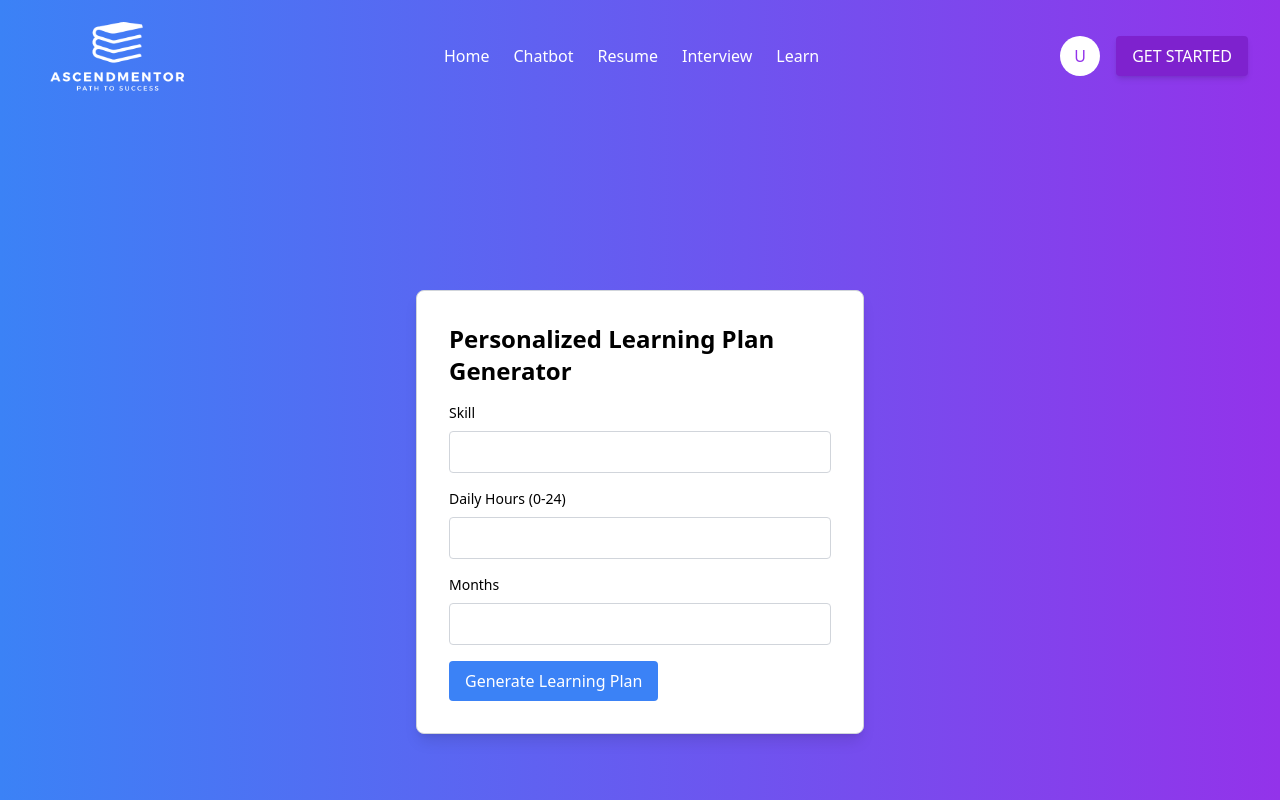
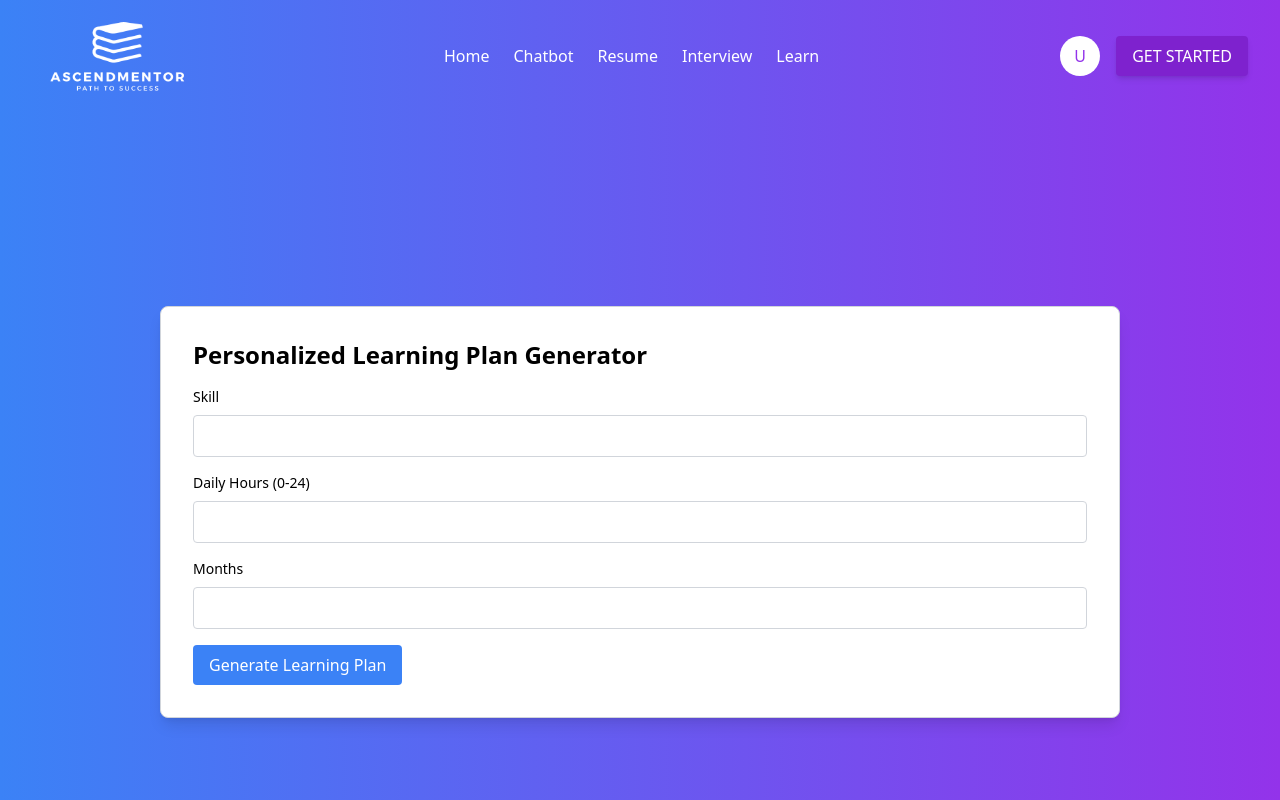
Before and after one commit to Hannan2004/AscendMentor, a React (Create React App) app in the folder frontend/: page /learning in a window 1280 px wide. Shown: the top 800 px of the page. Built offline with nearby package versions, Linux system fonts and the light colour scheme.

Commit message:
modified code for better response

```diff
--- a/frontend/src/pages/LearningPlanForm.js
+++ b/frontend/src/pages/LearningPlanForm.js
@@ -6,12 +6,17 @@ const LearningPlanForm = () => {
   const [months, setMonths] = useState('');
   const [learningPlan, setLearningPlan] = useState(null);
   const [error, setError] = useState(null);
+  const [loading, setLoading] = useState(false); // Add loading state
+  const [successMessage, setSuccessMessage] = useState('');
 
   const handleSubmit = async (e) => {
     e.preventDefault();
     setError(null);
+    setSuccessMessage('');
+    setLoading(true); // Set loading to true when the form is submitted
+
     try {
-      const response = await fetch('http://localhost:3001/test', {
+      const response = await fetch('http://localhost:3001/learning', {
         method: 'POST',
         headers: {
           'Content-Type': 'application/json',
@@ -19,15 +24,18 @@ const LearningPlanForm = () => {
         body: JSON.stringify({ skill, dailyHours, months }),
       });
 
-      if(!response.ok) {
+      if (!response.ok) {
         const message = await response.json();
         throw new Error(message.error || 'Failed to generate learning plan');
       }
 
       const data = await response.json();
-      setLearningPlan(data);
+      setLearningPlan(data.plan);
+      setSuccessMessage('Learning plan successfully generated!');
     } catch (error) {
       setError(error.message);
+    } finally {
+      setLoading(false); // Set loading to false when the request is complete
     }
   };
 
@@ -45,11 +53,69 @@ const LearningPlanForm = () => {
     }
   };
 
+  const renderLearningPlan = () => {
+    if (!learningPlan) return null;
+
+    if (typeof learningPlan === 'object' && !Array.isArray(learningPlan)) {
+      return (
+        <div className="mt-6">
+          <h2 className="text-xl font-bold mb-2">Your Personalized Learning Plan</h2>
+          <div className="bg-gray-100 p-4 rounded">
+            <ol className="list-decimal pl-5">
+              {Object.entries(learningPlan).map(([key, task]) => (
+                <li key={key} className="mb-2">
+                  {task}
+                </li>
+              ))}
+            </ol>
+          </div>
+        </div>
+      );
+    }
+
+    if (typeof learningPlan === 'string') {
+      return (
+        <div className="mt-6">
+          <h2 className="text-xl font-bold mb-2">Your Personalized Learning Plan</h2>
+          <div className="bg-gray-100 p-4 rounded">
+            <ol className="list-decimal pl-5">
+              {learningPlan.split('\n').filter(task => task.trim() !== '').map((task, index) => (
+                <li key={index} className="mb-2">
+                  {task.trim()}
+                </li>
+              ))}
+            </ol>
+          </div>
+        </div>
+      );
+    }
+
+    return <div>Unsupported format of learning plan data.</div>;
+  };
+
+  // Inline styles for the loading spinner
+  const spinnerStyle = {
+    border: '4px solid rgba(0, 0, 0, 0.1)',
+    borderRadius: '50%',
+    borderTop: '4px solid #e74c3c',
+    width: '24px',
+    height: '24px',
+    animation: 'spin 1s linear infinite',
+  };
+
+  // Inline styles for the spinner container
+  const spinnerContainerStyle = {
+    display: 'flex',
+    alignItems: 'center',
+    justifyContent: 'center',
+    marginLeft: '10px',
+  };
+
   return (
     <div className="bg-gradient-to-r from-blue-500 to-purple-600 min-h-screen flex flex-col justify-center items-center p-4">
-      <div className="bg-white p-8 rounded-lg shadow-lg w-full max-w-md border border-gray-300">
+      <div className="bg-white p-8 rounded-lg shadow-lg w-[60rem] border border-gray-300">
         <h1 className="text-2xl font-bold mb-4">Personalized Learning Plan Generator</h1>
-        <form onSubmit={handleSubmit}>
+        <form onSubmit={handleSubmit} className="relative">
           <div className="mb-4">
             <label className="block text-sm font-medium mb-2" htmlFor="skill">
               Skill
@@ -74,6 +140,8 @@ const LearningPlanForm = () => {
               onChange={handleDailyHoursChange}
               className="w-full p-2 border border-gray-300 rounded"
               required
+              min="0"
+              max="24"
             />
           </div>
           <div className="mb-4">
@@ -87,21 +155,27 @@ const LearningPlanForm = () => {
               onChange={handleMonthsChange}
               className="w-full p-2 border border-gray-300 rounded"
               required
+              min="1"
             />
           </div>
-          <button type="submit" className="bg-blue-500 text-white px-4 py-2 rounded">
+          <button
+            type="submit"
+            className="bg-blue-500 text-white px-4 py-2 rounded flex items-center"
+            style={{ position: 'relative' }}
+          >
             Generate Learning Plan
+            {loading && (
+              <div style={spinnerContainerStyle}>
+                <div style={spinnerStyle}></div>
+              </div>
+            )}
           </button>
         </form>
 
         {error && <div className="text-red-500 mt-4">{error}</div>}
+        {successMessage && <div className="text-green-500 mt-4">{successMessage}</div>}
 
-        {learningPlan && (
-          <div className="mt-6">
-            <h2 className="text-xl font-bold mb-2">Your Personalized Learning Plan</h2>
-            <p className="bg-gray-100 p-4 rounded">{JSON.stringify(learningPlan, null, 2)}</p>
-          </div>
-        )}
+        {renderLearningPlan()}
       </div>
     </div>
   );
```
Also changed, not shown: 1 other file (tests, documents, lock files or other folders).
